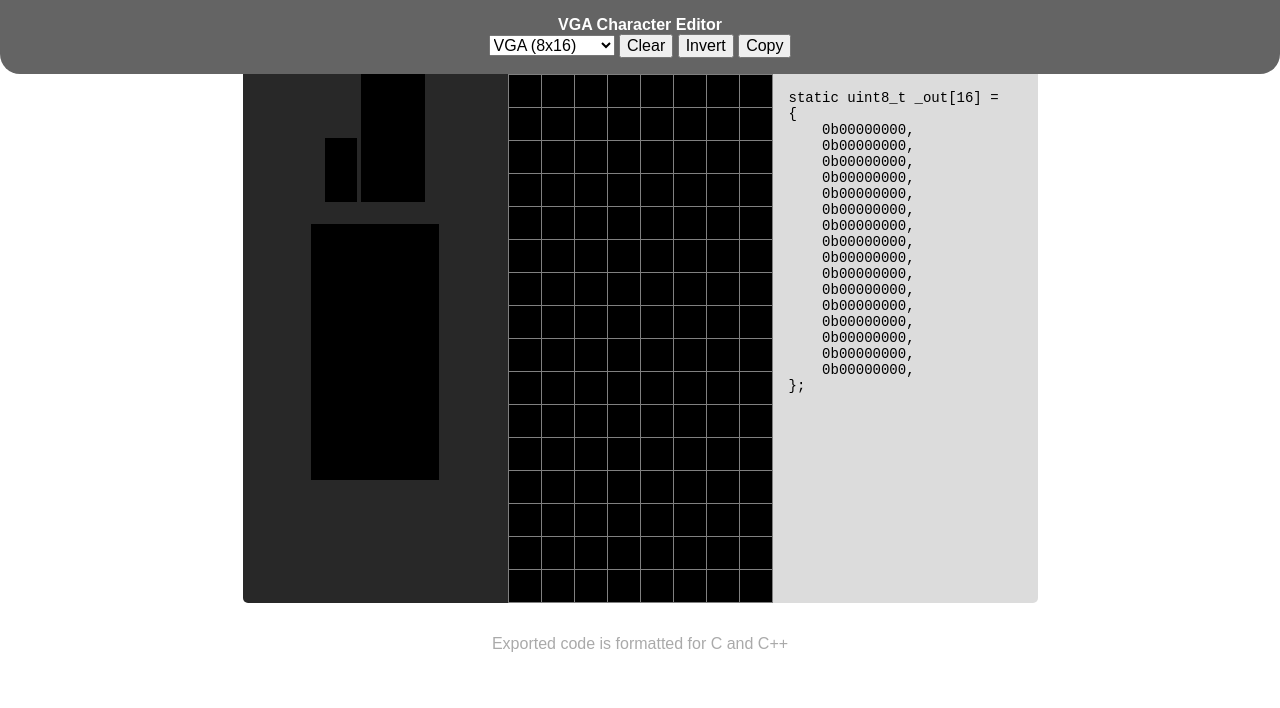
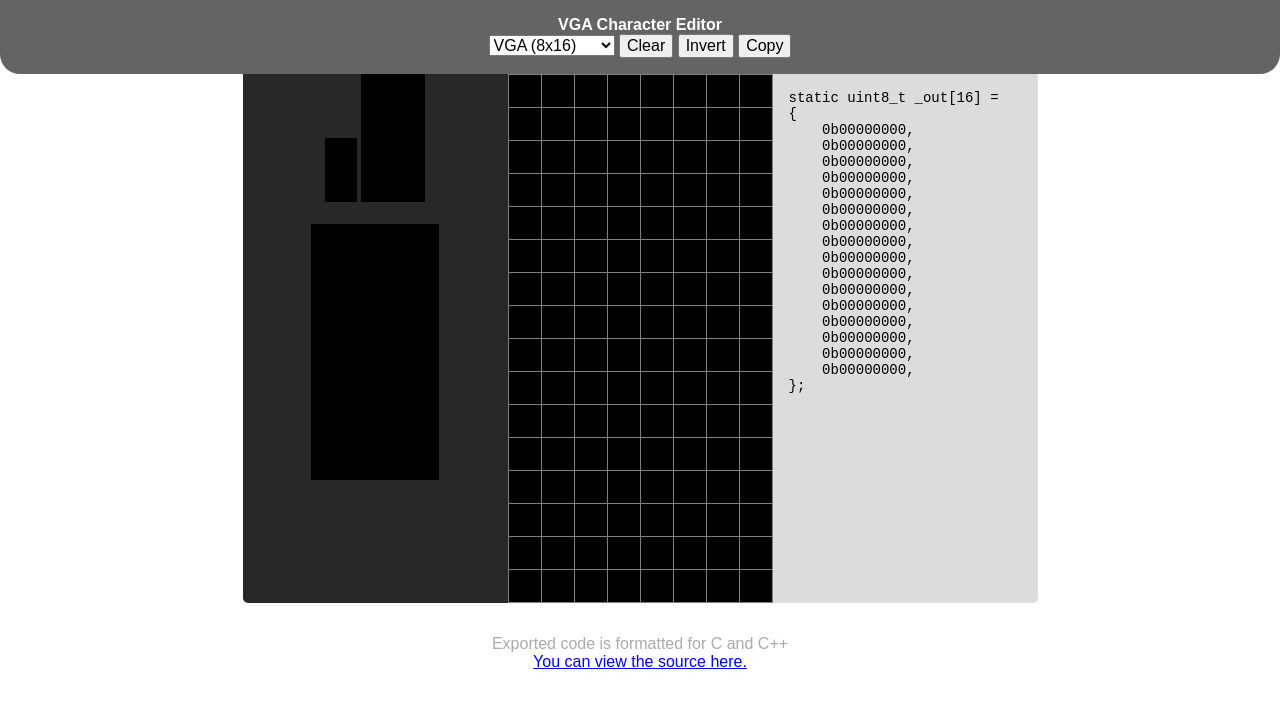
Before and after one commit to Dawvogel/Dawvogel, a plain HTML site: page vgaedit/index.html in a window 1280 px wide. Drawn offline with Linux system fonts and the light colour scheme.

Commit message:
Update index.html
Added a link to the source

```diff
--- a/vgaedit/index.html
+++ b/vgaedit/index.html
@@ -110,6 +110,7 @@
     <center>
     <div id="footer">
         <p>Exported code is formatted for C and C++</p>
+        <p><a href="https://github.com/Dawvogel/VGA-PETSCII-Character-Editor">You can view the source here.</a></p>
     </div>
     </center>
 
```
